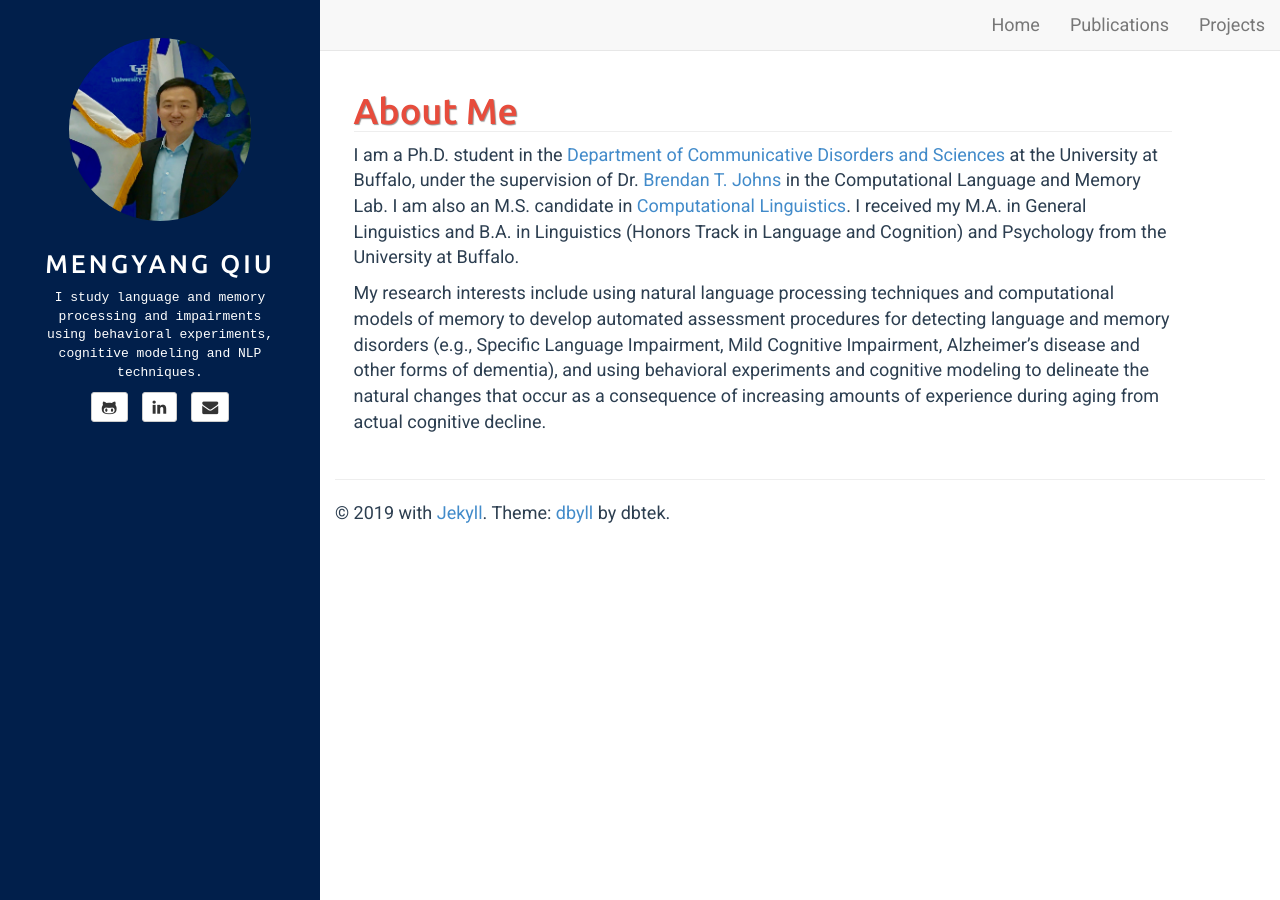
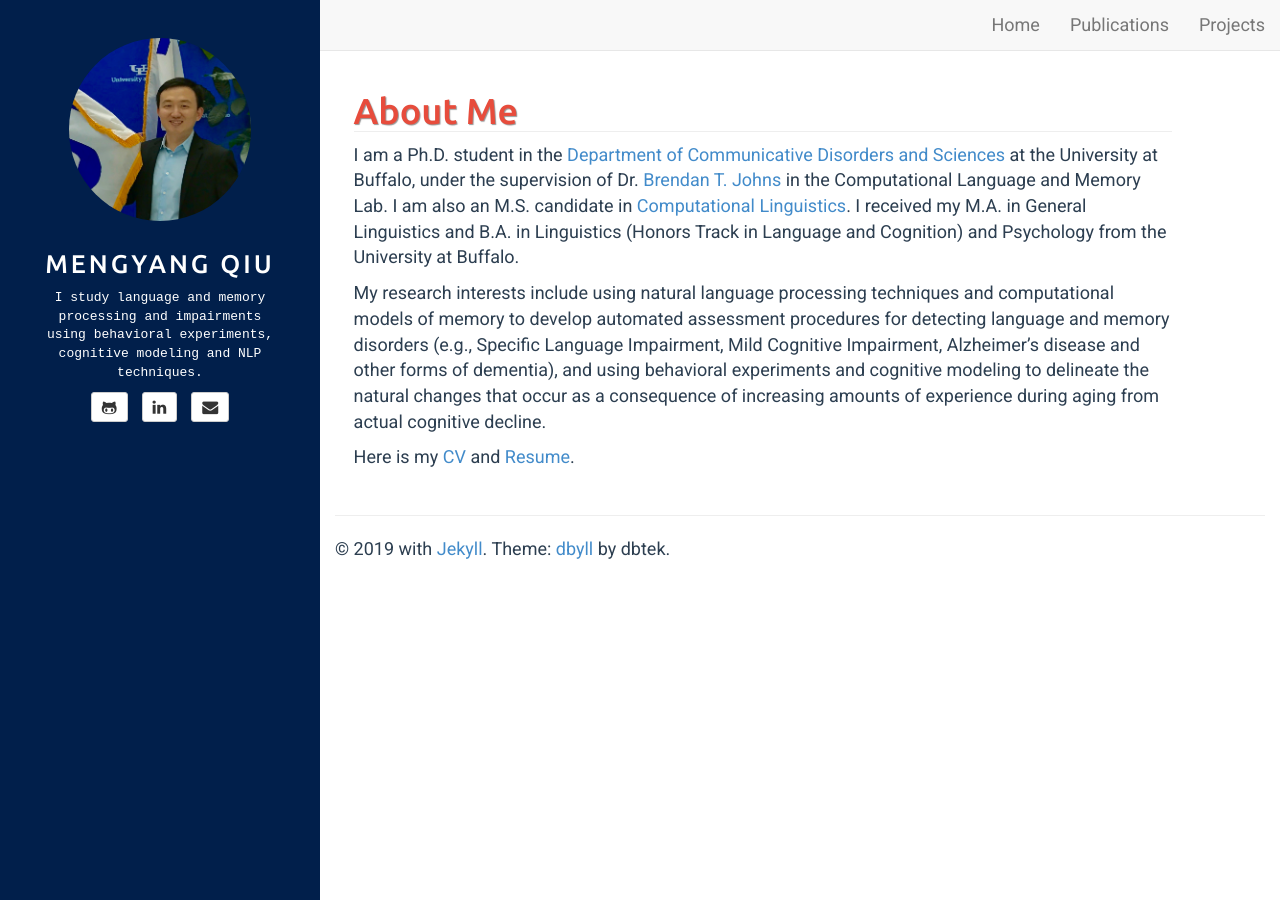
Before and after one commit to mengyangq/mengyangq.github.io, a Jekyll site: the page built from index.html, in a window 1280 px wide. Built offline with Jekyll 4.4.1, drawn with Linux system fonts in a browser that asks for light colours.

Commit message:
Update me.md

```diff
--- a/_includes/me.md
+++ b/_includes/me.md
@@ -3,3 +3,5 @@
 I am a Ph.D. student in the [Department of Communicative Disorders and Sciences](http://arts-sciences.buffalo.edu/cds.html)  at the University at Buffalo, under the supervision of Dr. [Brendan T. Johns](http://btjohns.com) in the Computational Language and Memory Lab. I am also an M.S. candidate in [Computational Linguistics](http://arts-sciences.buffalo.edu/linguistics/graduate/masters-degrees-linguistics/computational-linguistics.html). I received my M.A. in General Linguistics and B.A. in Linguistics (Honors Track in Language and Cognition) and Psychology from the University at Buffalo.
 
 My research interests include using natural language processing techniques and computational models of memory to develop automated assessment procedures for detecting language and memory disorders (e.g., Specific Language Impairment, Mild Cognitive Impairment, Alzheimer’s disease and other forms of dementia), and using behavioral experiments and cognitive modeling to delineate the natural changes that occur as a consequence of increasing amounts of experience during aging from actual cognitive decline.
+
+Here is my [CV](../pub/CV.pdf) and [Resume](../pub/Resume.pdf).
```
